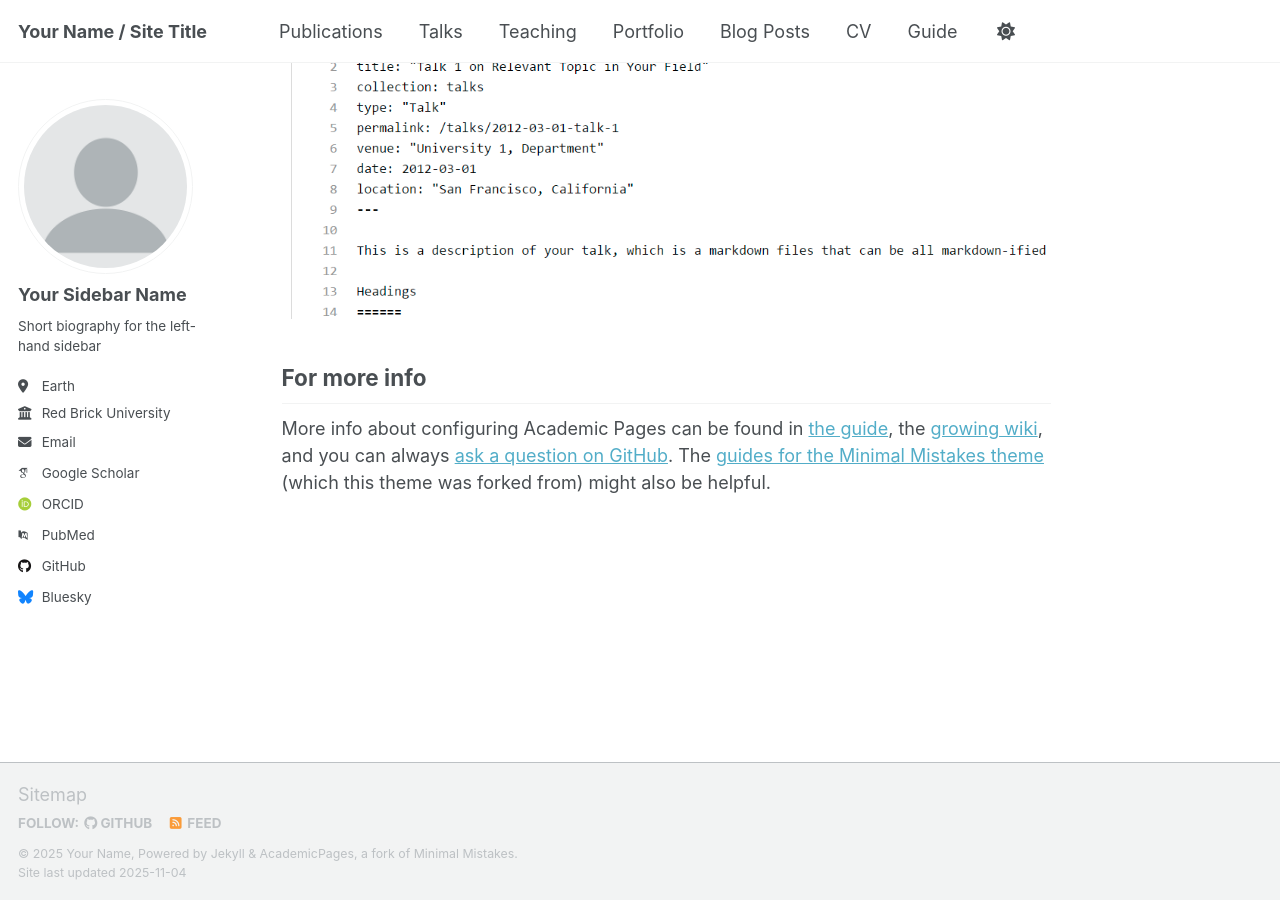
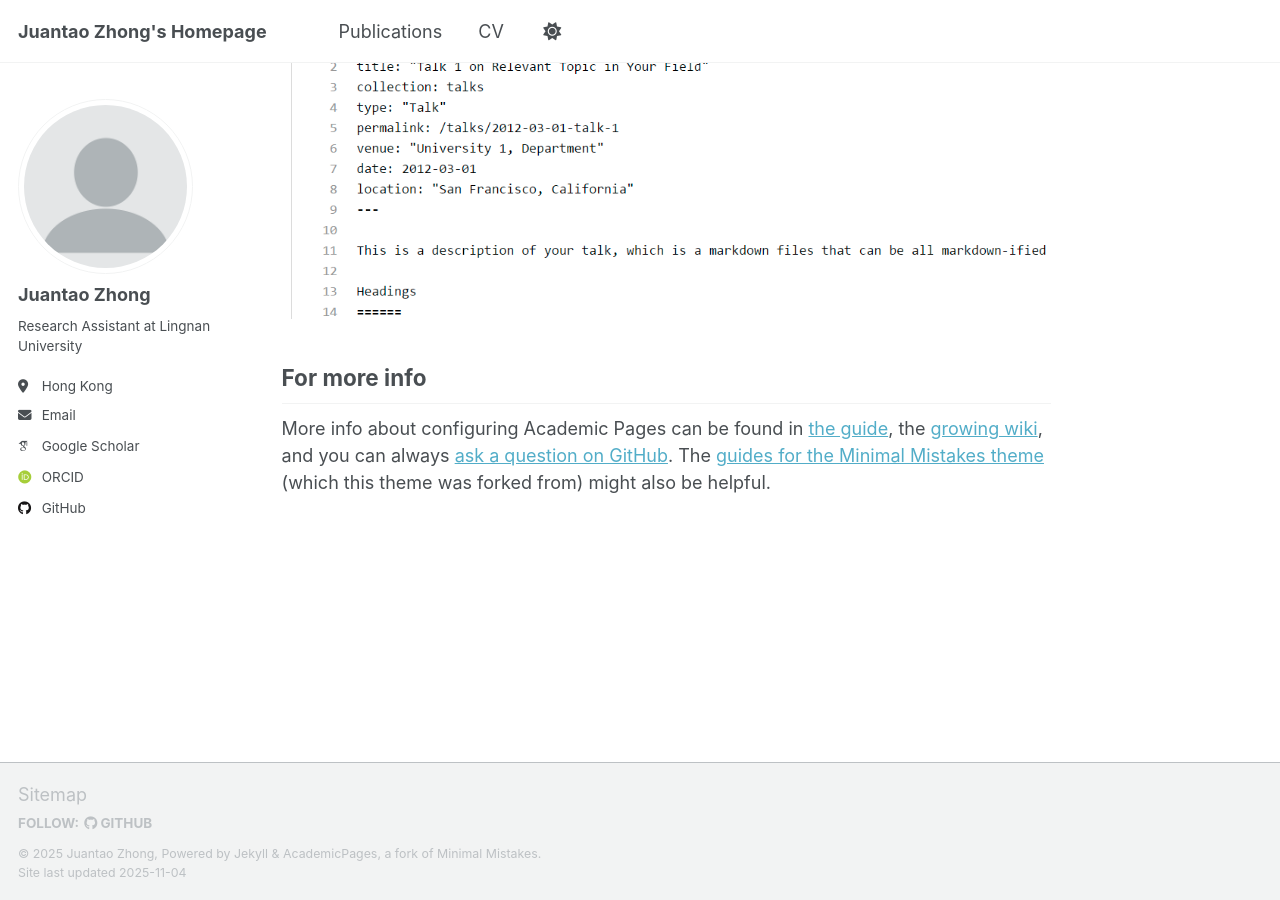
Before and after one commit to P4stry/P4stry.github.io, a Jekyll site: the page built from _pages/about.md, in a window 1280 px wide and 900 px high, scrolled down 2880 px. Built offline with Jekyll 4.4.1, drawn with Linux system fonts in a browser that asks for light colours; some web fonts are replaced; a script that is not in the unit is left out.

Commit message:
Update config and navigation

```diff
--- a/_config.yml
+++ b/_config.yml
@@ -9,11 +9,11 @@
 # Basic Site Settings
 locale                   : "en-US"
 site_theme               : "default" # Currently available options are "default", "air"
-title                    : "Your Name / Site Title"
+title                    : "Juantao Zhong's Homepage"
 title_separator          : "-"
-name                     : &name "Your Name"
-description              : &description "Your Name's academic portfolio"   # Update this with a general description of your site, this is the default if not overridden by a page
-url                      : https://academicpages.github.io # The base hostname & protocol for your site e.g. "https://[your GitHub username].github.io",
+name                     : &name "Juantao Zhong"
+description              : &description "Juantao Zhong's Homepage"   # Update this with a general description of your site, this is the default if not overridden by a page
+url                      : https://p4stry.github.io # The base hostname & protocol for your site e.g. "https://[your GitHub username].github.io",
                                                            # or if you already have some other page hosted on Github then use "https://[your GitHub username].github.io/[Your Repo Name]"
 baseurl                  : "" # the subpath of your site, e.g. "/blog"
 repository               : "academicpages/academicpages.github.io"
@@ -24,23 +24,23 @@ repository               : "academicpages/academicpages.github.io"
 author:
   # Biographic information
   avatar           : "profile.png"
-  name             : "Your Sidebar Name"
+  name             : "Juantao Zhong"
   pronouns         : # example: "she/her"
-  bio              : "Short biography for the left-hand sidebar"
-  location         : "Earth"
-  employer         : "Red Brick University"
+  bio              : "Research Assistant at Lingnan University"
+  location         : "Hong Kong"
+  employer         : # "Red Brick University"
   uri              : # URL
-  email            : "none@example.org"
+  email            : "ericzhong@ln.edu.hk"
 
   # Academic websites
   academia         : # URL
   arxiv            : # URL - Update with the correct link to your profile
-  googlescholar    : "https://scholar.google.com/citations?user=PS_CX0AAAAAJ"
+  googlescholar    : "https://scholar.google.com/citations?user=64oGR1MAAAAJ"
   inspire-hep      : # URL
   impactstory      : # URL
-  orcid            : "https://orcid.org/yourorcidurl"
+  orcid            : "https://orcid.org/0009-0006-8526-1972"
   semantic         : # URL
-  pubmed           : "https://www.ncbi.nlm.nih.gov/pubmed/?term=john+snow"
+  pubmed           : # "https://www.ncbi.nlm.nih.gov/pubmed/?term=john+snow"
   researchgate     : # URL
   scopus           : # URL
 
@@ -48,13 +48,13 @@ author:
   bitbucket        : # Username - Update with your username on the site
   codepen          : # Username
   dribbble         : # Username
-  github           : "academicpages"
+  github           : "P4stry"
   kaggle           : # Username
   stackoverflow    : # User number or user number and name (i.e., use "1" or "1/jeff-atwood")
 
   # Social media
   artstation       : # Username
-  bluesky          : "bsky.app" # Replace this with you Bluesky username
+  bluesky          : # "bsky.app" # Replace this with you Bluesky username
   facebook         : # Username
   flickr           : # Username
   foursquare       : # Username
@@ -122,7 +122,7 @@ staticman:
       options:
         format           : "iso8601" # "iso8601" (default), "timestamp-seconds", "timestamp-milliseconds"
 atom_feed:
-  hide                   : false     # change to true to hide the RSS feed in the footer
+  hide                   : true     # change to true to hide the RSS feed in the footer
   path                   : # blank (default) uses feed.xml
 
 
```
Also changed, not shown: _data/navigation.yml (+10 -10 lines).
